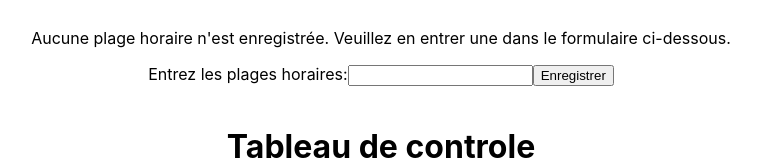
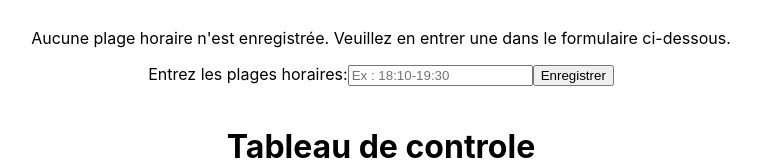
Before and after one commit to Yuss9/TP2_INFO801, a React (Create React App) app: page / in a window 1280 px wide. Shown: the part 526-686 px from the top of the page, without its empty margins (259-1016 px from the left). Built offline with nearby package versions, Linux system fonts and the light colour scheme.

Commit message:
update placeholder

```diff
--- a/src/App/features/HoraireChaudiere/HoraireChaudiere.tsx
+++ b/src/App/features/HoraireChaudiere/HoraireChaudiere.tsx
@@ -48,6 +48,7 @@ const HoraireChaudiere = () => {
         <input
           type="text"
           id="horaire"
+          placeholder="Ex : 18:10-19:30 "
           value={horaire}
           onChange={(event) => setHoraire(event.target.value)}
         />
```
